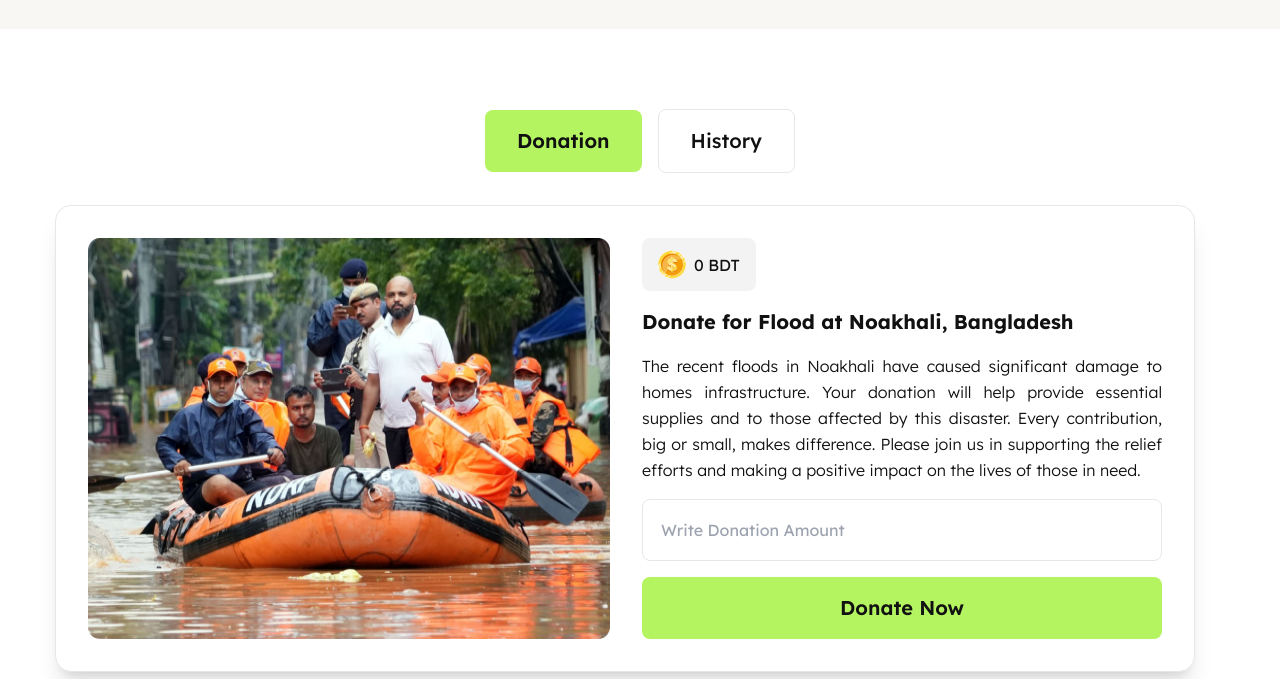
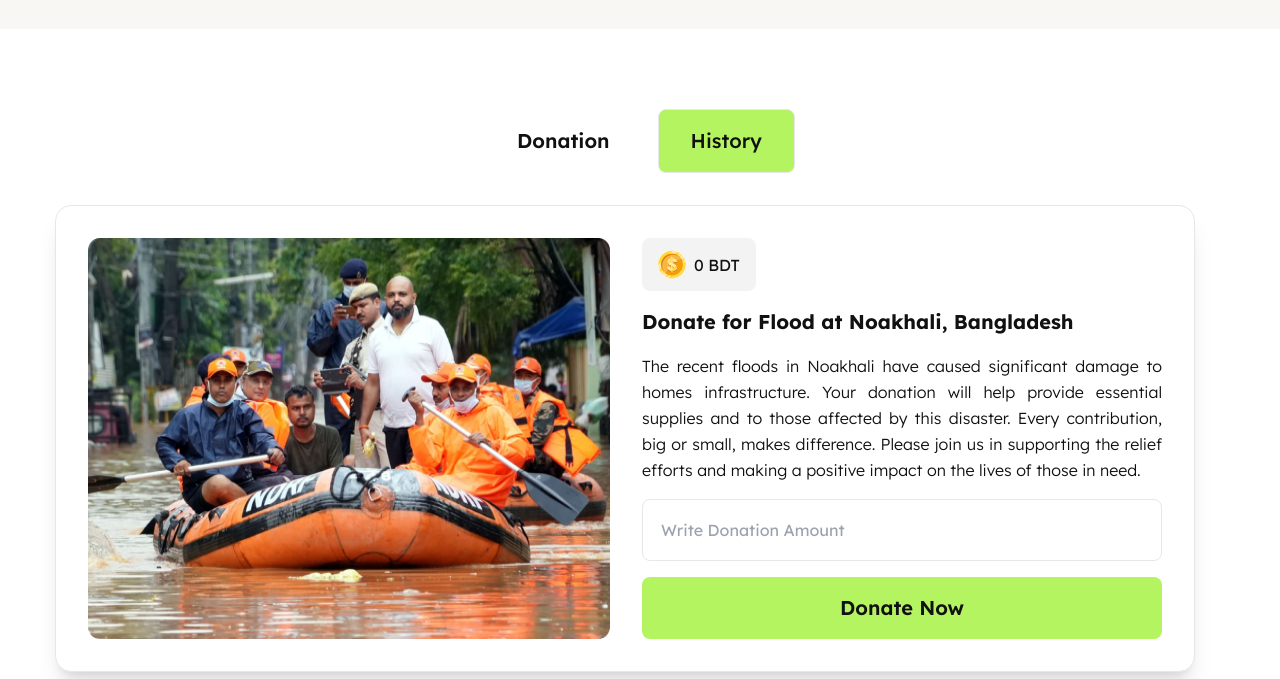
Before and after one commit to anwar-polash/Donation-Bangladesh, a plain HTML site: page index.html in a window 1280 px wide. Both pictures are taken after a click on the button "History". Shown: the part 121-800 px from the top of the page. Drawn offline with nearby package versions, Linux system fonts and the light colour scheme.

Commit message:
history button click

```diff
--- a/index.html
+++ b/index.html
@@ -72,10 +72,12 @@
       <div
         class="max-w-[1170px] px-4 min-[1180px]:px-0 mx-auto flex justify-center items-center gap-x-4 pb-[2rem]">
         <button
+          id="donation-tab"
           class="px-8 py-4 bg-[#B4F461] rounded-lg text-[#111111] text-[1.25rem] font-semibold">
           Donation
         </button>
         <button
+          id="history-tab"
           class="text-[#111111] text-[1.25rem] font-medium border border-solid border-[#E7E7E7] px-8 py-4 rounded-lg">
           History
         </button>
@@ -203,5 +205,6 @@
         <!-- donate Quota Movement section end -->
       </section>
     </main>
+    <script src="./js/donation.js"></script>
   </body>
 </html>
--- /dev/null
+++ b/js/donation.js
@@ -0,0 +1,12 @@
+const historyButton = document.getElementById("history-tab");
+historyButton.addEventListener("click", function (events) {
+  historyButton.classList.add("bg-[#B4F461]", "text-[#111111]");
+  const donationButton = document.getElementById("donation-tab");
+  donationButton.classList.remove("bg-[#B4F461]");
+});
+const donationButton = document.getElementById("donation-tab");
+donationButton.addEventListener("click", function () {
+  donationButton.classList.add("bg-[#B4F461]");
+  const historyButton = document.getElementById("history-tab");
+  historyButton.classList.remove("bg-[#B4F461]");
+});
```
